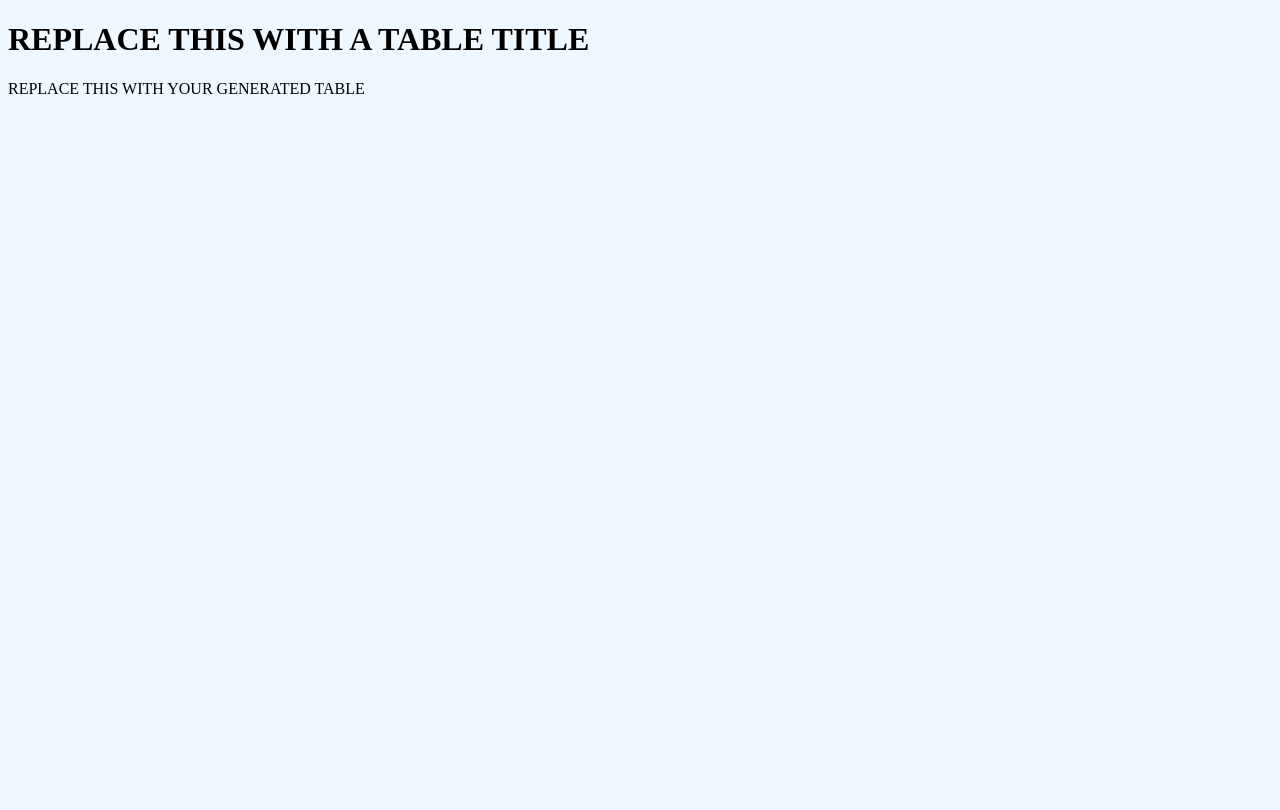
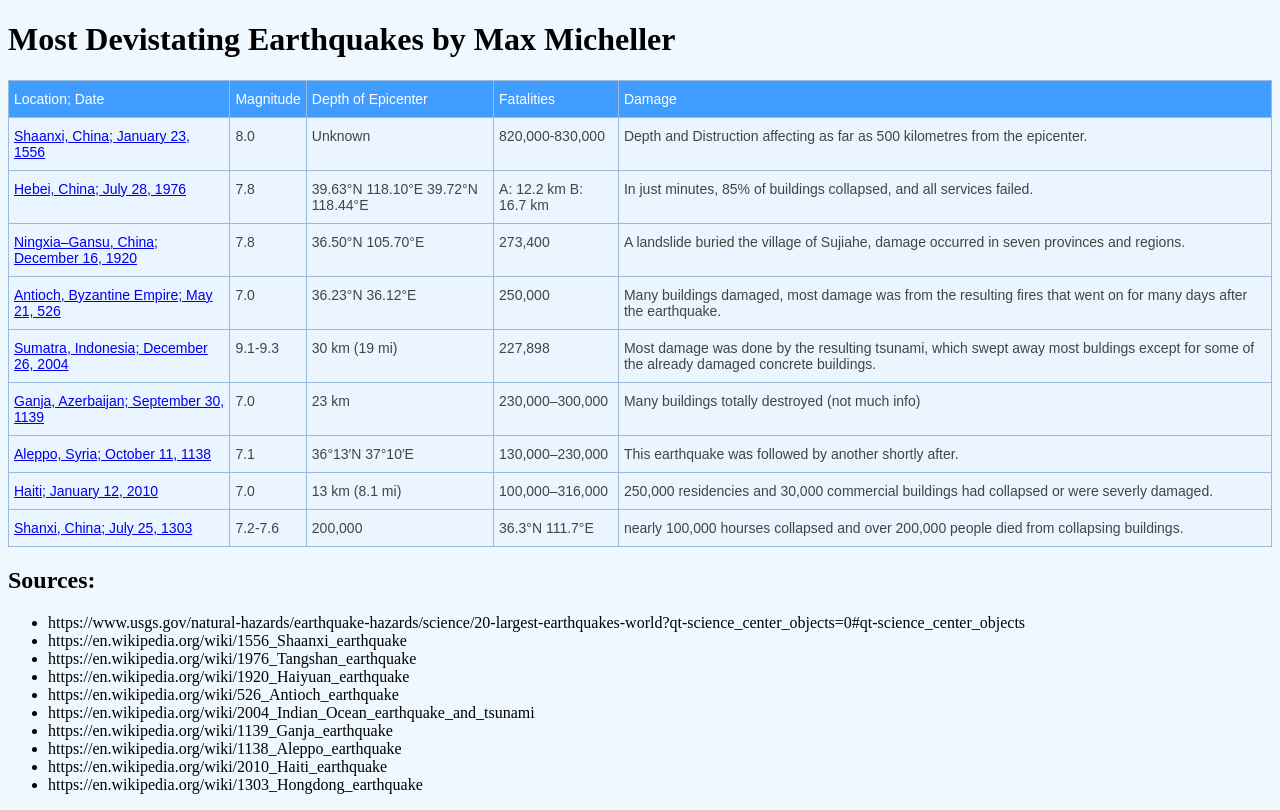
Before and after one commit to RVCC-IDMX/working-with-tables-MaxMicheller, a plain HTML site: page index.html in a window 1280 px wide. Drawn offline with Linux system fonts and the light colour scheme.

Commit message:
Completion

```diff
--- a/index.html
+++ b/index.html
@@ -7,7 +7,108 @@
     <link rel="stylesheet" href="style.css" />
   </head>
   <body>
-    <h1>REPLACE THIS WITH A TABLE TITLE</h1>
-    <div class="table-container">REPLACE THIS WITH YOUR GENERATED TABLE</div>
+    <h1>Most Devistating Earthquakes by Max Micheller</h1>
+    <div class="table-container"><style type="text/css">
+      .tg  {border-collapse:collapse;border-color:#9ABAD9;border-spacing:0;}
+      .tg td{background-color:#EBF5FF;border-color:#9ABAD9;border-style:solid;border-width:1px;color:#444;
+        font-family:Arial, sans-serif;font-size:14px;overflow:hidden;padding:10px 5px;word-break:normal;}
+      .tg th{background-color:#409cff;border-color:#9ABAD9;border-style:solid;border-width:1px;color:#fff;
+        font-family:Arial, sans-serif;font-size:14px;font-weight:normal;overflow:hidden;padding:10px 5px;word-break:normal;}
+      .tg .tg-0pky{border-color:inherit;text-align:left;vertical-align:top}
+      .tg .tg-0lax{text-align:left;vertical-align:top}
+      </style>
+      <table class="tg">
+      <thead>
+        <tr>
+          <th class="tg-0pky">Location; Date</th>
+          <th class="tg-0pky">Magnitude</th>
+          <th class="tg-0pky">Depth of Epicenter</th>
+          <th class="tg-0pky">Fatalities</th>
+          <th class="tg-0pky">Damage</th>
+        </tr>
+      </thead>
+      <tbody>
+        <tr>
+          <!-- https://www.tutorialspoint.com/How-to-Insert-Hyperlink-in-HTML-Page -->
+          <td class="tg-0pky"><a href="https://en.wikipedia.org/wiki/1556_Shaanxi_earthquake">Shaanxi, China; January 23, 1556</a></td>
+          <td class="tg-0pky">8.0</td>
+          <td class="tg-0pky">Unknown</td>
+          <td class="tg-0pky">820,000-830,000</td>
+          <td class="tg-0pky">Depth and Distruction affecting as far as 500 kilometres from the epicenter.</td>
+        </tr>
+        <tr>
+          <td class="tg-0pky"><a href="https://en.wikipedia.org/wiki/1976_Tangshan_earthquake">Hebei, China; July 28, 1976</a></td>
+          <td class="tg-0pky">7.8</td>
+          <td class="tg-0pky">39.63°N 118.10°E 39.72°N 118.44°E</td>
+          <td class="tg-0pky">A: 12.2 km B: 16.7 km</td>
+          <td class="tg-0pky">In just minutes, 85% of buildings collapsed, and all services failed.</td>
+        </tr>
+        <tr>
+          <td class="tg-0pky"><a href="https://en.wikipedia.org/wiki/1920_Haiyuan_earthquake">Ningxia–Gansu, China; December 16, 1920	</a></td>
+          <td class="tg-0pky">7.8</td>
+          <td class="tg-0pky">36.50°N 105.70°E</td>
+          <td class="tg-0pky">273,400</td>
+          <td class="tg-0pky">A landslide buried the village of Sujiahe, damage occurred in seven provinces and regions.</td>
+        </tr>
+        <tr>
+          <td class="tg-0lax"><a href="https://en.wikipedia.org/wiki/526_Antioch_earthquake">Antioch, Byzantine Empire; May 21, 526	</a></td>
+          <td class="tg-0lax">7.0</td>
+          <td class="tg-0lax">36.23°N 36.12°E</td>
+          <td class="tg-0lax">250,000</td>
+          <td class="tg-0lax">Many buildings damaged, most damage was from the resulting fires that went on for many days after the earthquake.</td>
+        </tr>
+        <tr>
+          <td class="tg-0lax"><a href="https://en.wikipedia.org/wiki/2004_Indian_Ocean_earthquake_and_tsunami">Sumatra, Indonesia; December 26, 2004	</a></td>
+          <td class="tg-0lax">9.1-9.3</td>
+          <td class="tg-0lax">30 km (19 mi)</td>
+          <td class="tg-0lax">227,898	</td>
+          <td class="tg-0lax">Most damage was done by the resulting tsunami, which swept away most buldings except for some of the already damaged concrete buildings.</td>
+        </tr>
+        <tr>
+          <td class="tg-0lax"><a href="https://en.wikipedia.org/wiki/1139_Ganja_earthquake">Ganja, Azerbaijan; September 30, 1139</a></td>
+          <td class="tg-0lax">7.0</td>
+          <td class="tg-0lax">	23 km</td>
+          <td class="tg-0lax">230,000–300,000</td>
+          <td class="tg-0lax">Many buildings totally destroyed (not much info)</td>
+        </tr>
+        <tr>
+          <td class="tg-0lax"><a href="https://en.wikipedia.org/wiki/1138_Aleppo_earthquake">Aleppo, Syria; October 11, 1138</a>	</td>
+          <td class="tg-0lax">7.1</td>
+          <td class="tg-0lax">36°13′N 37°10′E</td>
+          <td class="tg-0lax">130,000–230,000</td>
+          <td class="tg-0lax">This earthquake was followed by another shortly after.</td>
+        </tr>
+        <tr>
+          <td class="tg-0lax"><a href="https://en.wikipedia.org/wiki/2010_Haiti_earthquake">Haiti; January 12, 2010	</a></td>
+          <td class="tg-0lax">7.0</td>
+          <td class="tg-0lax">13 km (8.1 mi)</td>
+          <td class="tg-0lax">100,000–316,000</td>
+          <td class="tg-0lax">250,000 residencies and 30,000 commercial buildings had collapsed or were severly damaged.</td>
+        </tr>
+        <tr>
+          <td class="tg-0lax"><a href="https://en.wikipedia.org/wiki/1303_Hongdong_earthquake">Shanxi, China; July 25, 1303	</a></td>
+          <td class="tg-0lax">7.2-7.6</td>
+          <td class="tg-0lax">200,000</td>
+          <td class="tg-0lax">36.3°N 111.7°E</td>
+          <td class="tg-0lax">nearly 100,000 hourses collapsed and over 200,000 people died from collapsing buildings.</td>
+        </tr>
+      </tbody>
+      </table></div>
+      <h2>Sources:</h2>
+      <ul>
+        <li>https://www.usgs.gov/natural-hazards/earthquake-hazards/science/20-largest-earthquakes-world?qt-science_center_objects=0#qt-science_center_objects</li>
+        <li>https://en.wikipedia.org/wiki/1556_Shaanxi_earthquake</li>
+        <li>https://en.wikipedia.org/wiki/1976_Tangshan_earthquake</li>
+        <li>https://en.wikipedia.org/wiki/1920_Haiyuan_earthquake</li>
+        <li>https://en.wikipedia.org/wiki/526_Antioch_earthquake</li>
+        <li>https://en.wikipedia.org/wiki/2004_Indian_Ocean_earthquake_and_tsunami</li>
+        <li>https://en.wikipedia.org/wiki/1139_Ganja_earthquake</li>
+        <li>https://en.wikipedia.org/wiki/1138_Aleppo_earthquake</li>
+        <li>https://en.wikipedia.org/wiki/2010_Haiti_earthquake</li>
+        <li>https://en.wikipedia.org/wiki/1303_Hongdong_earthquake</li>
+
+
+
+      </ol>
   </body>
 </html>
```
